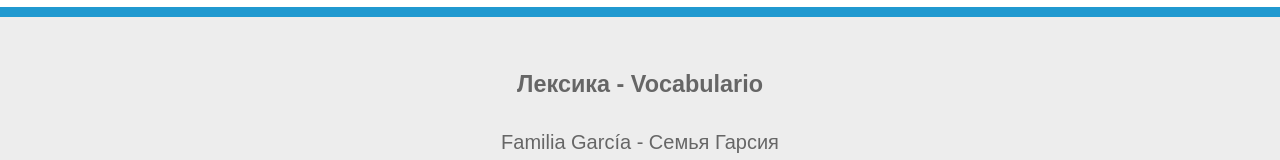
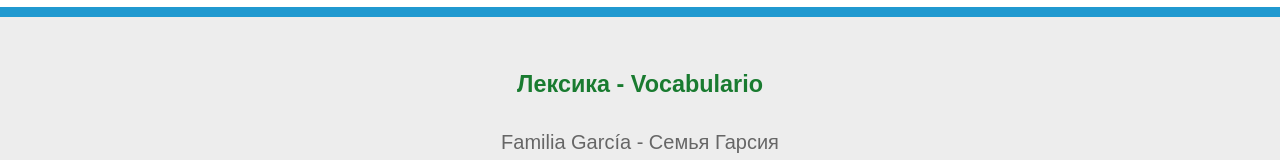
Before and after one commit to Jsmir/jsmir.github.io, a plain HTML site: page index.html in a window 1280 px wide. Shown: the part 469-629 px from the top of the page. Drawn offline with Linux system fonts and the light colour scheme.

Commit message:
Update style.css

```diff
--- a/css/style.css
+++ b/css/style.css
@@ -132,6 +132,7 @@ body {
 
 .lesson-part-title {
 	margin-bottom: 30px;
+	color: #197b30;
 }
 
 .lexis-content-title {
```
